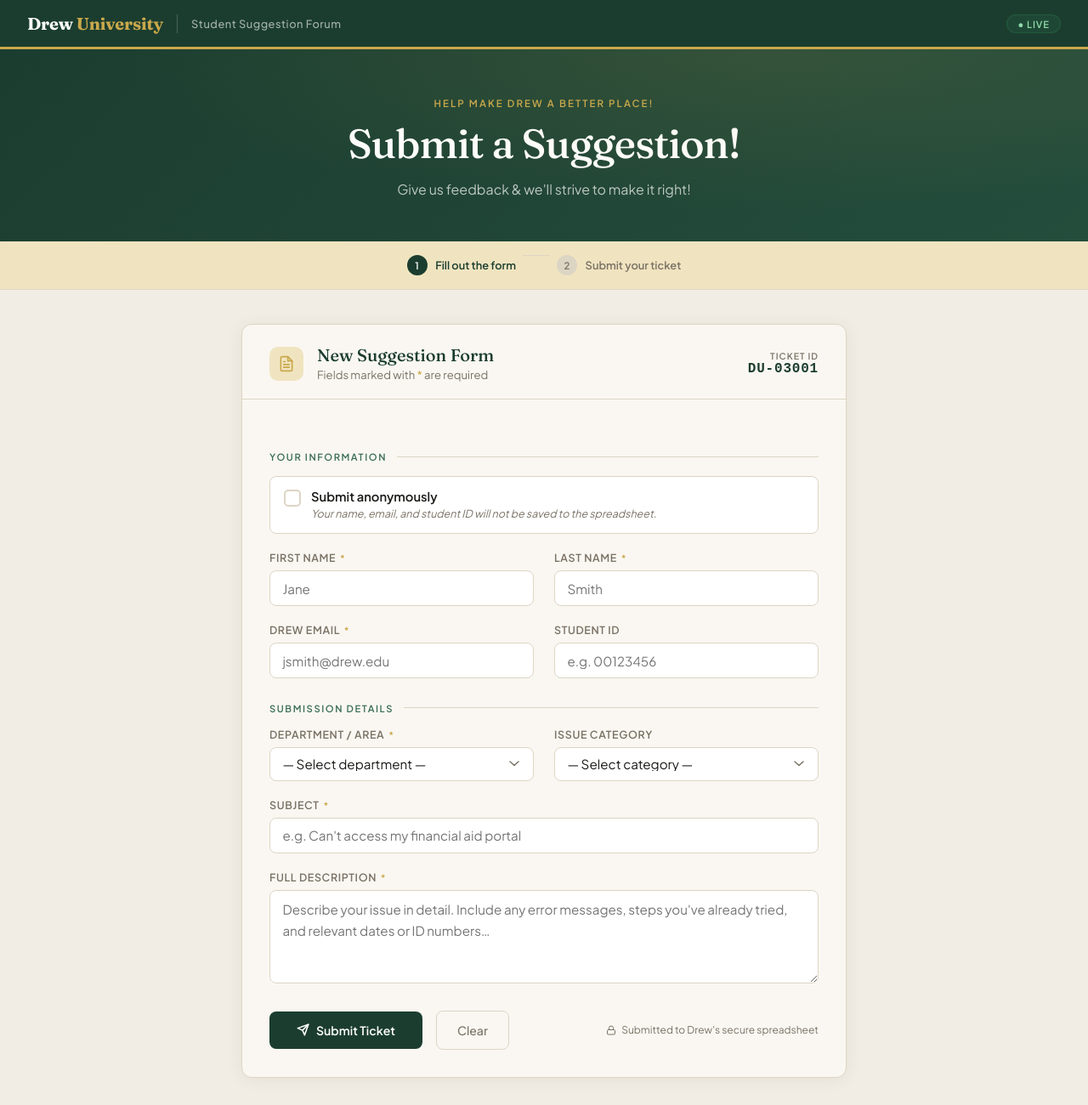
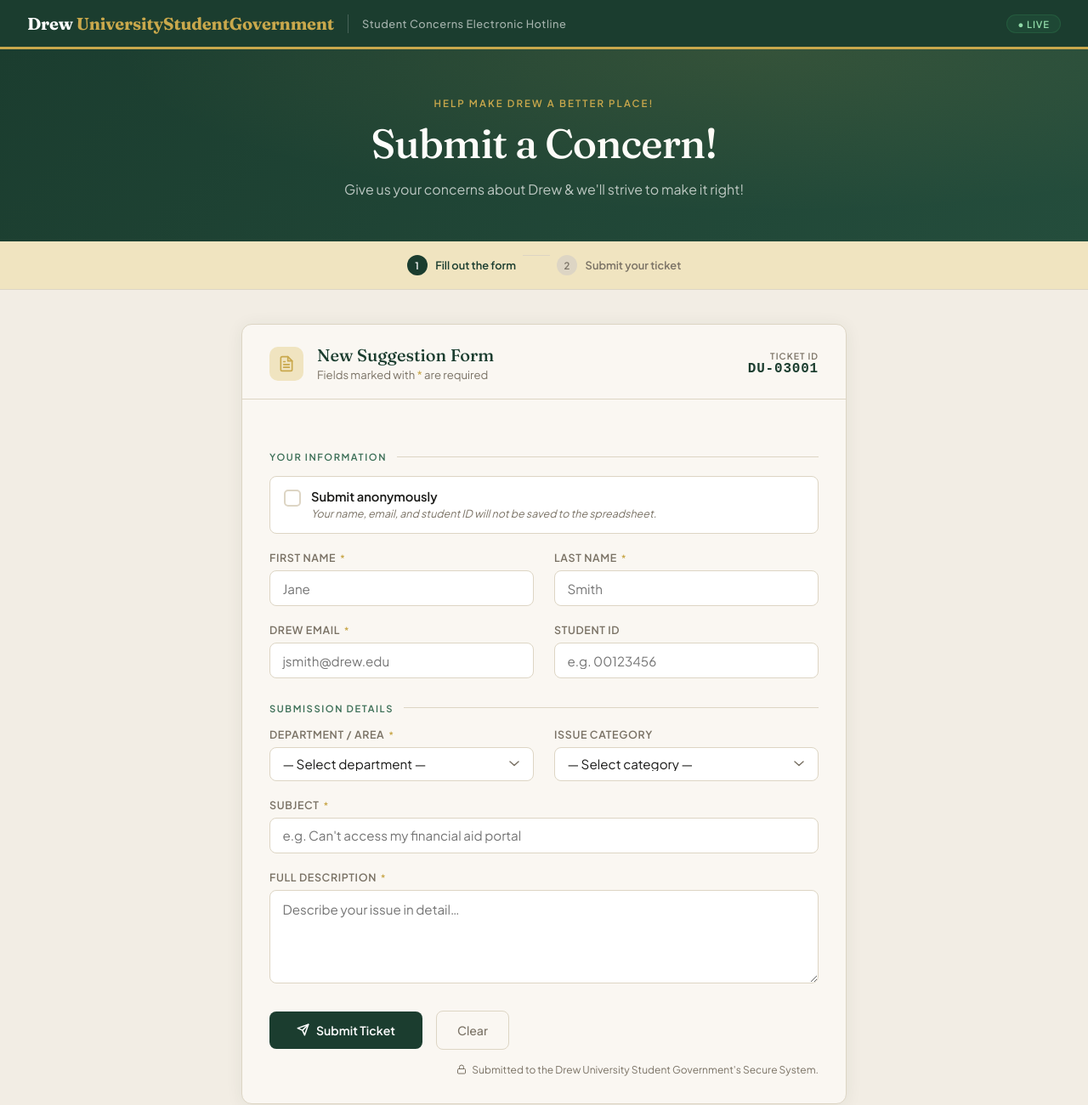
Before and after one commit to Jenkinxs/DrewStudentGovConcerns, a plain HTML site: page index.html in a window 1280 px wide. Shown: the top 1300 px of the page at 85% size. Drawn offline with Linux system fonts and the light colour scheme; no server answers.

Commit message:
Update top bar and hero section text

```diff
--- a/index.html
+++ b/index.html
@@ -599,17 +599,17 @@
 
 <!-- Top bar -->
 <div class="topbar">
-  <div class="topbar-logo">Drew <span>University</span></div>
+  <div class="topbar-logo">Drew <span>University<span>Student<span>Government</span></div>
   <div class="topbar-divider"></div>
-  <div class="topbar-sub">Student Suggestion Forum</div>
+  <div class="topbar-sub">Student Concerns Electronic Hotline</div>
   <div class="topbar-pill" id="sheetStatus">Demo Mode</div>
 </div>
 
 <!-- Hero -->
 <div class="hero">
   <div class="hero-eyebrow">Help make Drew a Better Place!</div>
-  <h1>Submit a Suggestion!</h1>
-  <p>Give us feedback & we'll strive to make it right! </p>
+  <h1>Submit a Concern!</h1>
+  <p>Give us your concerns about Drew & we'll strive to make it right! </p>
 </div>
 
 <!-- Steps -->
@@ -756,7 +756,7 @@
         <div class="field-row single">
           <div class="field">
             <label>Full Description <span class="req">*</span></label>
-            <textarea id="description" placeholder="Describe your issue in detail. Include any error messages, steps you've already tried, and relevant dates or ID numbers…"></textarea>
+            <textarea id="description" placeholder="Describe your issue in detail…"></textarea>
             <span class="err-msg" id="description-err">Please describe your issue</span>
           </div>
         </div>
@@ -808,7 +808,7 @@
           <button class="btn-secondary" onclick="clearForm()">Clear</button>
           <div class="privacy-note">
             <svg width="12" height="12" viewBox="0 0 24 24" fill="none" stroke="currentColor" stroke-width="2" stroke-linecap="round" stroke-linejoin="round"><rect x="3" y="11" width="18" height="11" rx="2" ry="2"/><path d="M7 11V7a5 5 0 0110 0v4"/></svg>
-            Submitted to Drew's secure spreadsheet
+            Submitted to the Drew University Student Government's Secure System.
           </div>
         </div>
 
```
